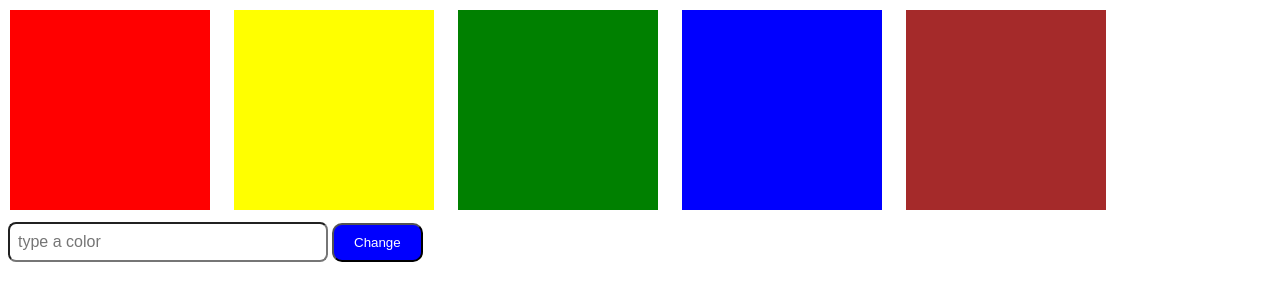
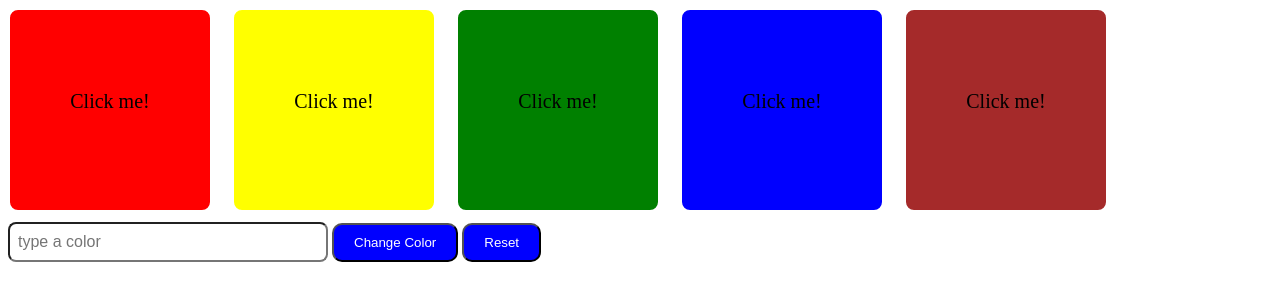
Before and after one commit to mukhtasar93/bootcamp-color-picker, a plain HTML site: page index.html in a window 1280 px wide. Drawn offline with Linux system fonts and the light colour scheme.

Commit message:
color-picker

```diff
--- a/css/style.css
+++ b/css/style.css
@@ -1,5 +1,6 @@
 .container {
 	display: flex;
+	margin: auto;
 }
 
 .kotak {
@@ -7,6 +8,15 @@
 	height: 200px;
 	margin-right: 20px;
 	border: 2px solid white;
+	border-radius: 10px;
+}
+
+.kotak p {
+	margin-top: 5rem;
+	font-size: 20px;
+	text-align: center;
+	text-decoration: none;
+	cursor: pointer;
 }
 
 #red {
@@ -34,7 +44,6 @@
 	height: 20px;
 	margin-top: 10px;
 	padding: 8px;
-
 	font-size: 16px;
 	border-radius: 8px;
 }
--- a/index.html
+++ b/index.html
@@ -9,14 +9,15 @@
 	</head>
 	<body>
 		<div class="container">
-			<div class="kotak" id="red"></div>
-			<div class="kotak" id="yellow"></div>
-			<div class="kotak" id="green"></div>
-			<div class="kotak" id="blue"></div>
-			<div class="kotak" id="brown"></div>
+			<div class="kotak" id="red"><p>Click me!</p></div>
+			<div class="kotak" id="yellow"><p>Click me!</p></div>
+			<div class="kotak" id="green"><p>Click me!</p></div>
+			<div class="kotak" id="blue"><p>Click me!</p></div>
+			<div class="kotak" id="brown"><p>Click me!</p></div>
 		</div>
 		<input type="text" id="input-box" placeholder="type a color" />
-		<button id="ganti-warna">Change</button>
+		<button id="ganti-warna">Change Color</button>
+		<button id="ganti-warna">Reset</button>
 		<script src="js/script.js"></script>
 	</body>
 </html>
--- a/js/script.js
+++ b/js/script.js
@@ -1,12 +1,6 @@
 const container = document.getElementsByTagName("body");
 const kotak = document.getElementsByClassName("kotak");
-const merah = document.getElementById("merah");
-const kuning = document.getElementById("kuning");
-const hijau = document.getElementById("hijau");
-const biru = document.getElementById("biru");
-const coklat = document.getElementById("coklat");
-
-const warna = document.getElementById("input-box").value;
+// const merah = document.getElementById("red");
 
 // merah.addEventListener("click", function () {
 // 	container[0].style.backgroundColor = "red";
@@ -25,3 +19,7 @@ const button = document.getElementsByTagName("button");
 button[0].addEventListener("click", function () {
 	container[0].style.backgroundColor = input.value;
 });
+
+button[1].addEventListener("click", function () {
+	container[0].style.backgroundColor = "white";
+});
```
